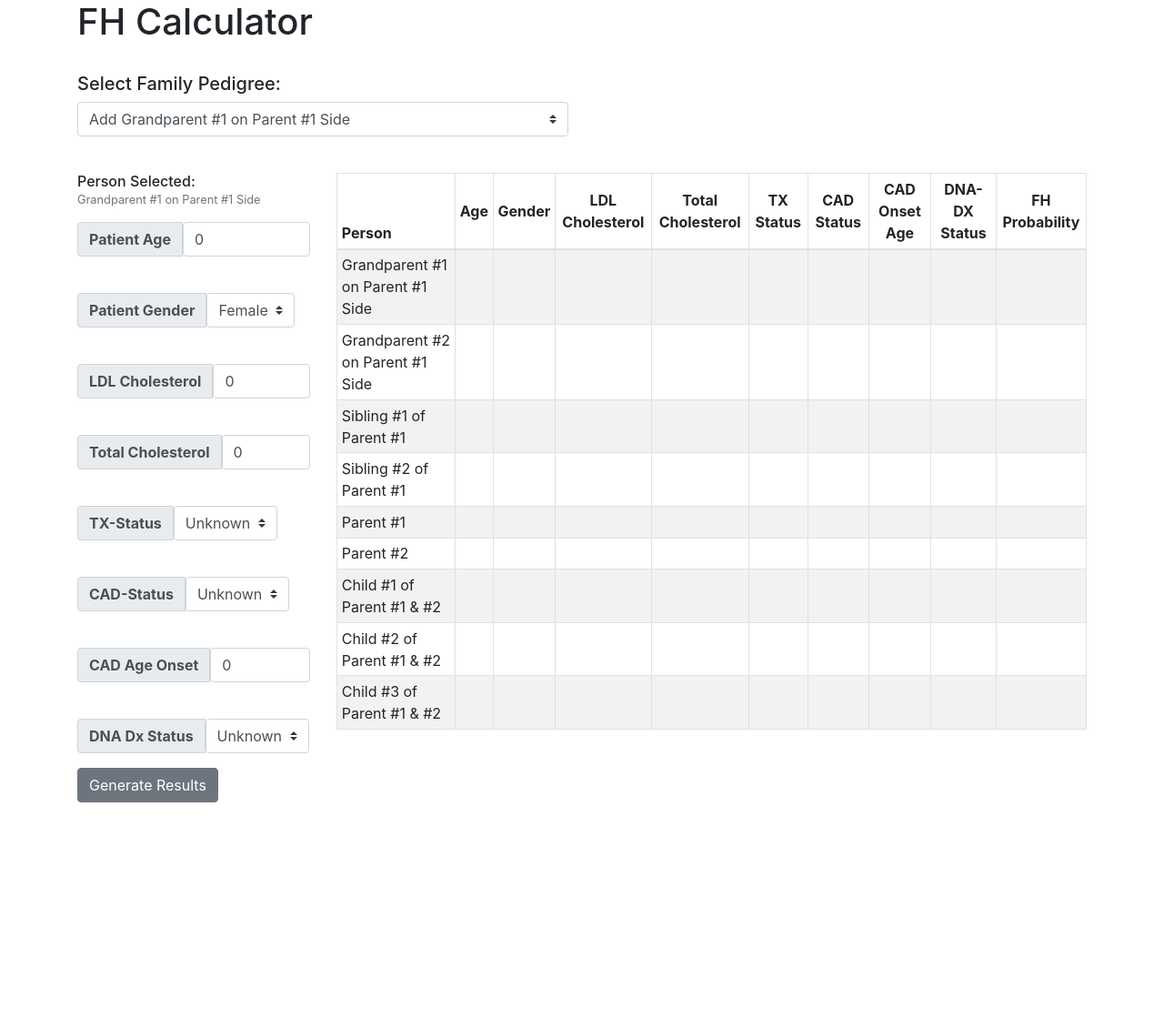
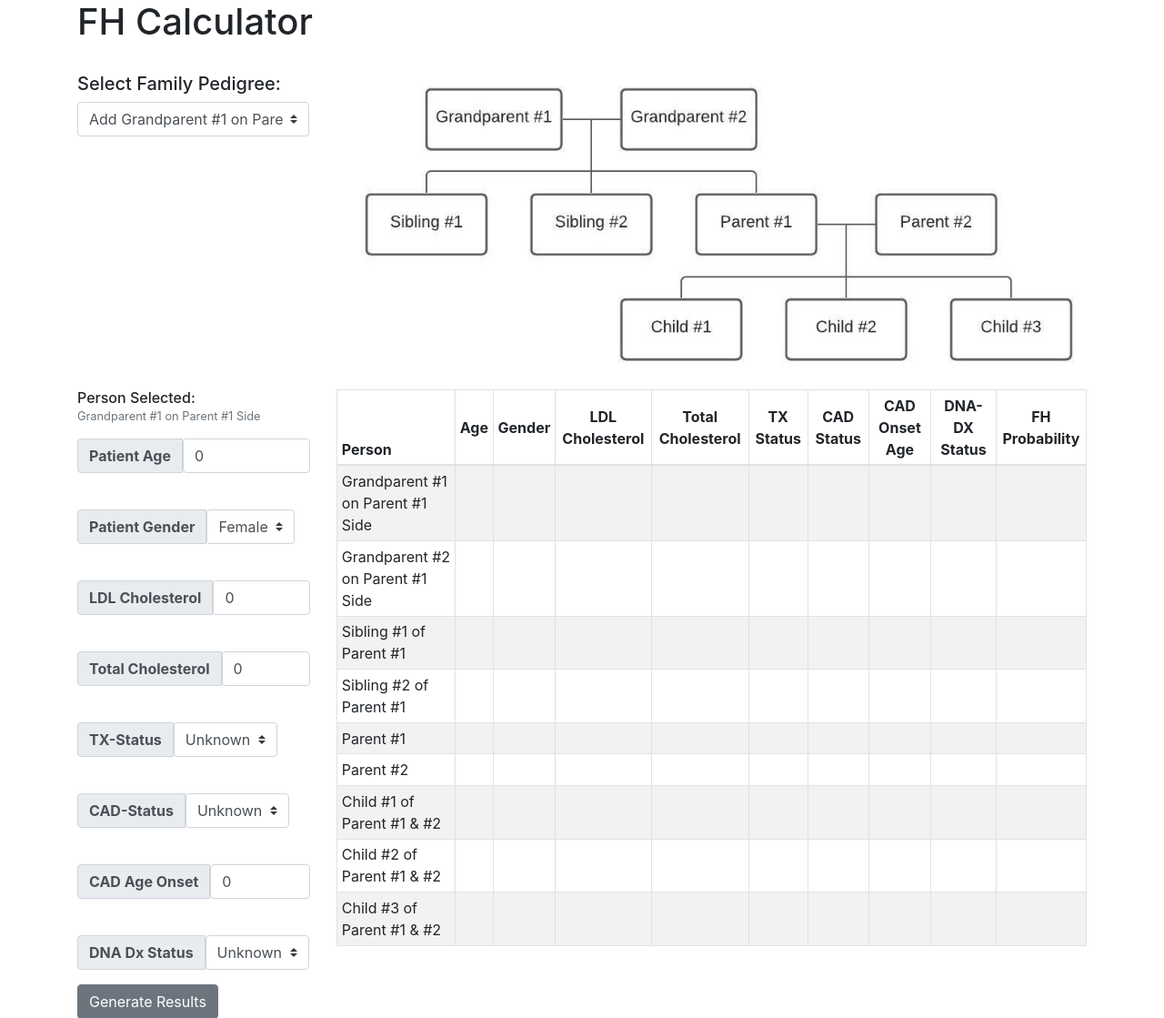
Before and after one commit to u1345653/FamilialHypercholesterolemiaApp, a Flask app: page / in a window 1280 px wide. Shown: the top 1119 px of the page at 91% size. Before the commit the page ends 882 px from the top, so only its background shows below. Run offline with Flask 2, Linux system fonts and the light colour scheme; parts of the project's set-up code (start-up, migrations or seed data) failed here and were passed over; some libraries are stand-ins or nearby versions.

Commit message:
Re-adjusted Bootstrap-layout to display Family Pedigree Image shared by Dr. Ware.

```diff
--- a/flaskr/calc.py
+++ b/flaskr/calc.py
@@ -5,6 +5,8 @@
 
     Quick UI-Changes:
     TODO() - ADD FAMILY-PEDIGREE .JPG TO BE ADDED TO TOP OF WEBPAGE
+        Note - In Bootstrap grid-system, decrease # of cols for the 'family pedigree selection' dropdown, to match same
+        grid-amount of page as the form-selectors,and put picture in remaining cols.
 
     Not 100% Confident that change will be Quick:
     TODO() - Make default drop-down values be 'unknown' -- does this change algorithm output?
--- a/flaskr/templates/calc/index.html
+++ b/flaskr/templates/calc/index.html
@@ -17,7 +17,8 @@
             </div>
             <br>
             <div class = "row">
-                <div class = "col col-sm-6">
+                <!--Family Pedigree Selection -->
+                <div class = "col col-sm-3">
                     <div class = "form-group">
                         <div id = "pedigree-selection" class = "pedigree-selection">
                             <form action = "{{ url_for('index') }}" method = "POST" id = "results-form" name = "results-form">
@@ -38,6 +39,10 @@
                             </form>
                         </div>
                     </div>
+                </div>
+                <!-- Pedigree .jpg Image -->
+                <div class = "col col-sm-9">
+                    <img src = "{{url_for('static', filename = 'pedigreeImage.jpeg')}}"  style = "display: block; max-width: 100%; height: auto;"/>
                 </div>
             </div>
             <div class = "row">
```
Also changed, not shown: flaskr/static/pedigreeImage.jpeg (added).
